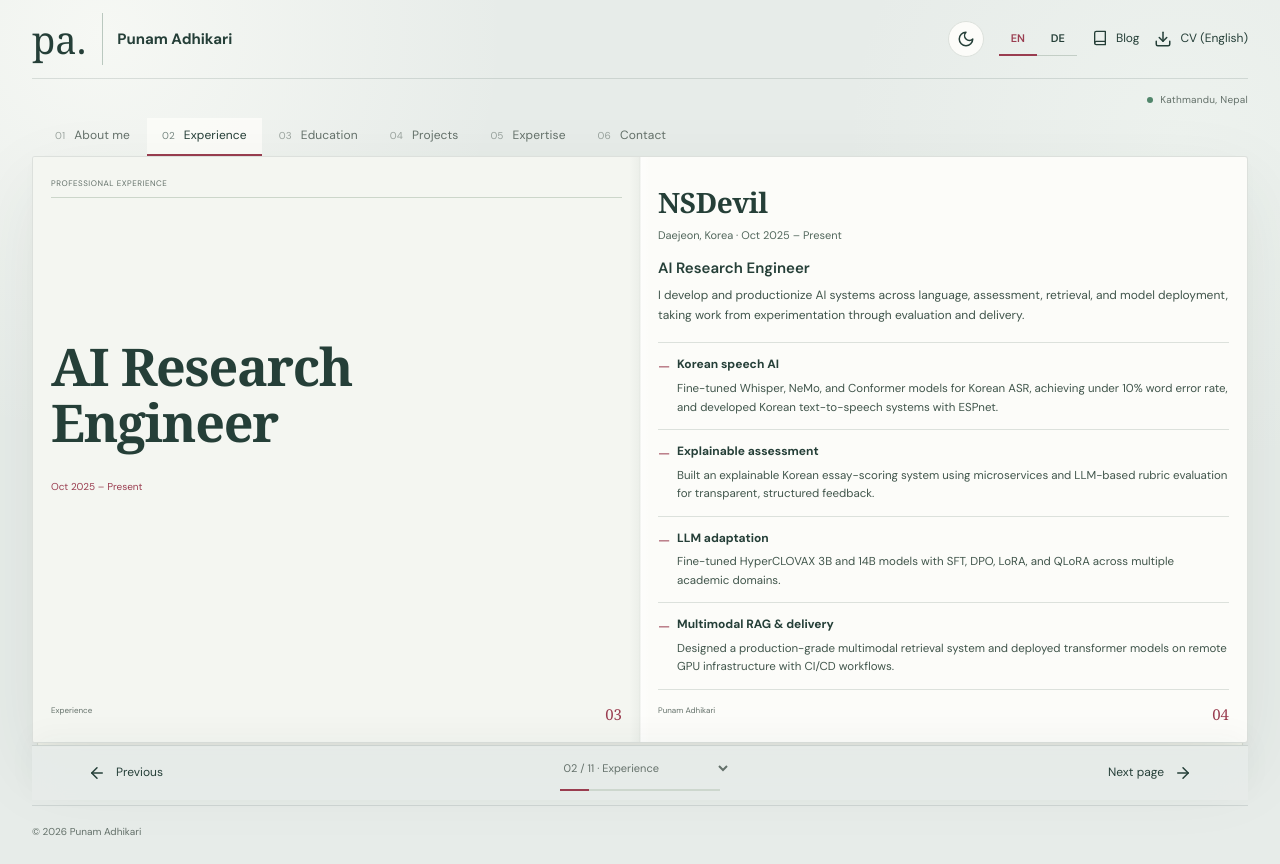
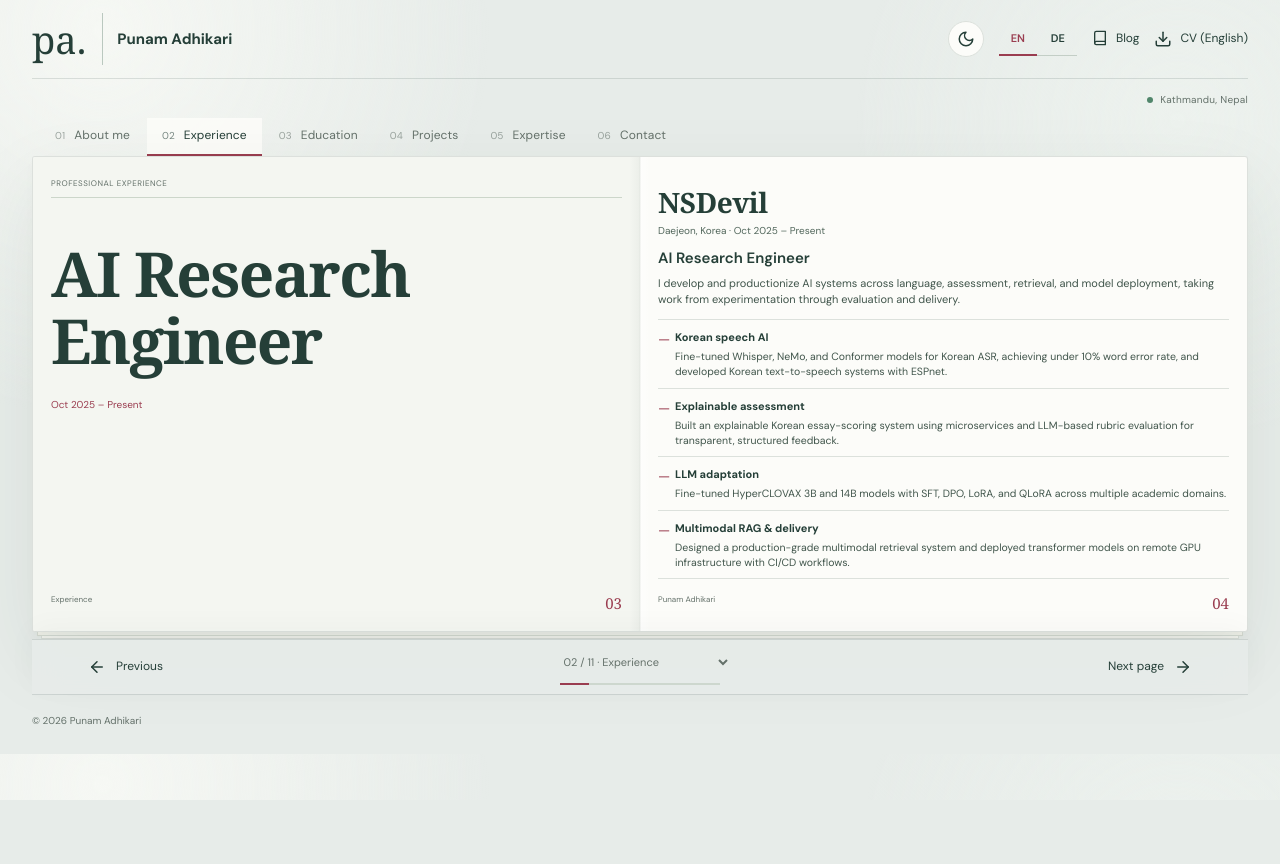
Before and after one commit to Punam918/punamadhikari.com.np, a website: page public/index.html in a window 1280 px wide. Both pictures are taken after a click on the button "Next page". After the commit the page ends 800 px from the top, so only its background shows below. Drawn offline with Linux system fonts and the light colour scheme; a web font is replaced by a local one.

Commit message:
update styles for short laptop screens and increment stylesheet version

```diff
--- a/public/assets/styles.css
+++ b/public/assets/styles.css
@@ -2436,3 +2436,56 @@
     font-size: 28px;
   }
 }
+
+/* Use the available height more evenly on short laptop screens. */
+@media (min-width: 701px) and (max-height: 900px) {
+  .portfolio-page .nsdevil-intro,
+  .portfolio-page .education-intro,
+  .portfolio-page .projects-intro,
+  .portfolio-page .section-profile {
+    justify-content: flex-start;
+    padding-top: 42px;
+    padding-bottom: 0;
+  }
+
+  .portfolio-page .nsdevil-intro h1 {
+    margin-bottom: 16px;
+    font-size: clamp(42px, 5vw, 62px);
+  }
+
+  .portfolio-page .experience-position {
+    padding-bottom: 11px;
+  }
+
+  .portfolio-page .experience-position > strong {
+    font-size: 28px;
+  }
+
+  .portfolio-page .experience-position > span {
+    margin-block: 4px 9px;
+    font-size: 10px;
+  }
+
+  .portfolio-page .experience-position p {
+    font-size: 11px;
+    line-height: 1.45;
+  }
+
+  .portfolio-page .experience-points li {
+    padding: 8px 0 8px 17px;
+  }
+
+  .portfolio-page .experience-points li::before {
+    top: 8px;
+  }
+
+  .portfolio-page .experience-points strong {
+    margin-bottom: 3px;
+    font-size: 11px;
+  }
+
+  .portfolio-page .experience-points p {
+    font-size: 10.5px;
+    line-height: 1.45;
+  }
+}
--- a/public/index.html
+++ b/public/index.html
@@ -31,7 +31,7 @@
     <title>Punam Adhikari | AI Engineering Portfolio</title>
     <link rel="canonical" href="https://punamadhikari.com.np/" />
     <link rel="icon" href="/assets/favicon.svg" type="image/svg+xml" />
-    <link rel="stylesheet" href="/assets/styles.css?v=book-85" />
+    <link rel="stylesheet" href="/assets/styles.css?v=book-86" />
     <script type="application/ld+json">
       {
         "@context": "https://schema.org",
```
